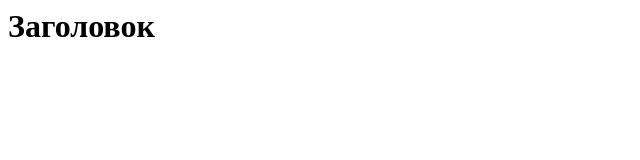
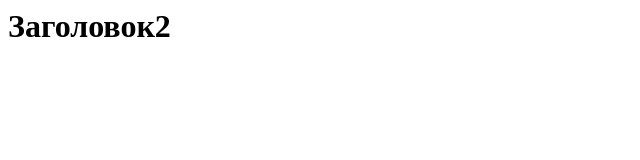
Before and after one commit to TKUIK2020/for_test, a plain HTML site: page index2.html in a window 1280 px wide. Shown: the full height of the page, 0-640 px from the left. Drawn offline with Linux system fonts and the light colour scheme.

Commit message:
Мое сообщение

```diff
--- a/index2.html
+++ b/index2.html
@@ -2,6 +2,6 @@
 <head>
 </head>
 <body>
-<h1>Заголовок</h1>
+<h1>Заголовок2</h1>
 </body>
 </html>
```
Also changed, not shown: 1 other file.
